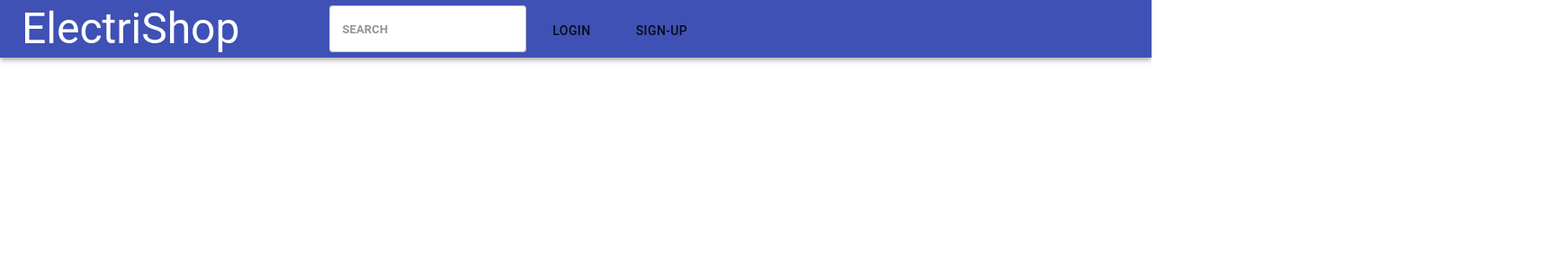
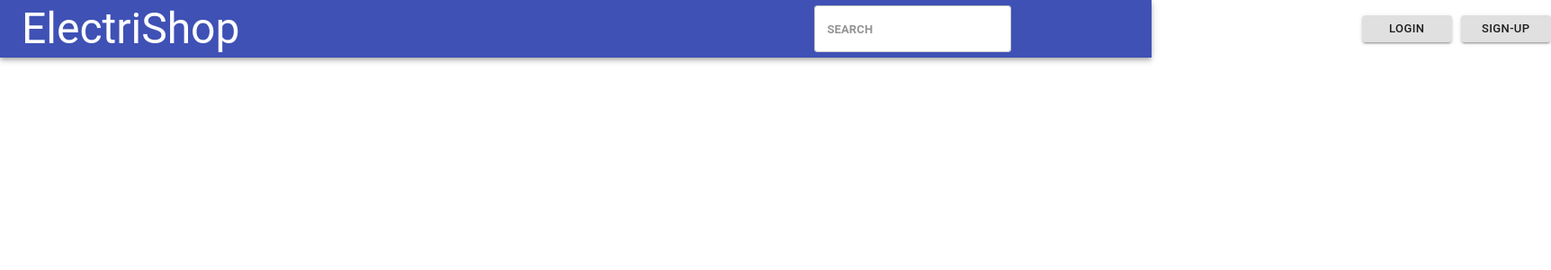
Before and after one commit to gvang146/electriShop, a React (Create React App) app: page / in a window 1280 px wide. Shown: the top 300 px of the page at 90% size, 1724 px wide, since content can reach past the window. Built offline with nearby package versions, Linux system fonts and the light colour scheme.

Commit message:
HeaderFixed

```diff
--- a/src/components/Header.js
+++ b/src/components/Header.js
@@ -12,7 +12,7 @@ import NavBar from "./NavBar";
 
 const useStyles = makeStyles({
     header: {
-        position: "relative",
+        position: "static",
         color: "primary",
         alignItems: 'flex-start'
     },
@@ -20,13 +20,13 @@ const useStyles = makeStyles({
         flexGrow: 1,
         textDecoration: 'inherit',
         color: 'inherit',
+        minWidth: "100%"
     },
     loginButton: {
         display: "flex",
-        marginTop: 5,
+        margin: 5,
         minWidth: 100,
-        color: "primary",
-        alignContent: "flex-end",
+        color: "secondary",
     },
     loginButtonDisabled: {
         backgroundColor: "rgba(29, 185, 84, 1)",
@@ -34,6 +34,14 @@ const useStyles = makeStyles({
         cursor: "not-allowed ",
         pointerEvents: "auto "
     },
+    searchBar: {
+        minWidth: "90%",
+    },
+    buttonDiv: {
+        display: "flex",
+        minWidth: "20%",
+        flexDirection: "row",
+    }
 })
 
 
@@ -52,11 +60,13 @@ function Header({ children, left, right, history }) {
                     ElectriShop
                 </Typography>
                 {right}
+                <div className={classes.searchBar}>
                 <NavBar />
-                <Button variant="inherit"
+                </div>
+                <div className={classes.buttonDiv}>
+                <Button variant="contained"
                     component={Link}
                     size="small"
-                    color="primary"
                     aria-label="login"
                     id="login"
                     classes={{
@@ -66,9 +76,8 @@ function Header({ children, left, right, history }) {
                     to="/login">
                     Login
                 </Button>
-                <Button variant="inherit"
+                <Button variant="contained"
                     size="small"
-                    color="primary"
                     aria-label="register"
                     id="register"
                     component={Link}
@@ -80,6 +89,7 @@ function Header({ children, left, right, history }) {
                 >
                     Sign-up
                 </Button>
+                </div>
             </Toolbar>
         </AppBar>
 
```
